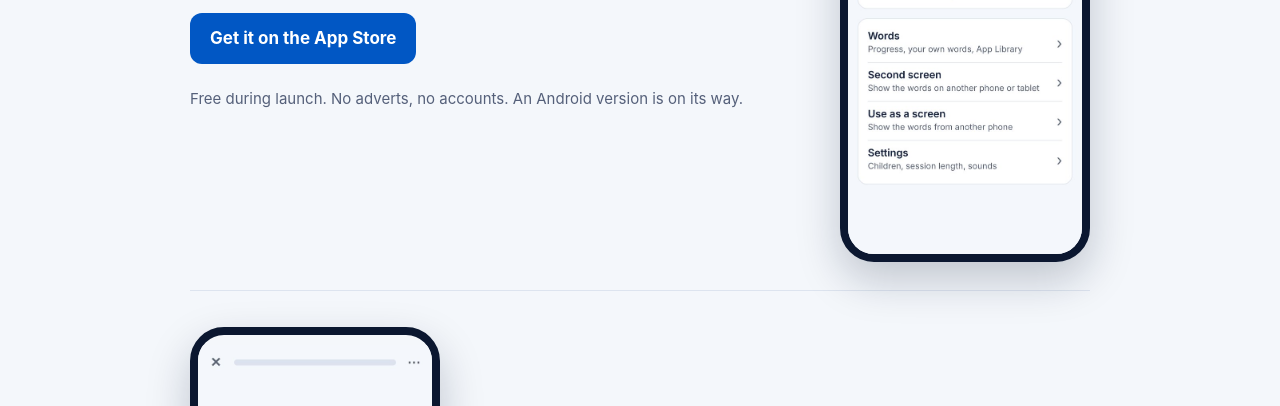
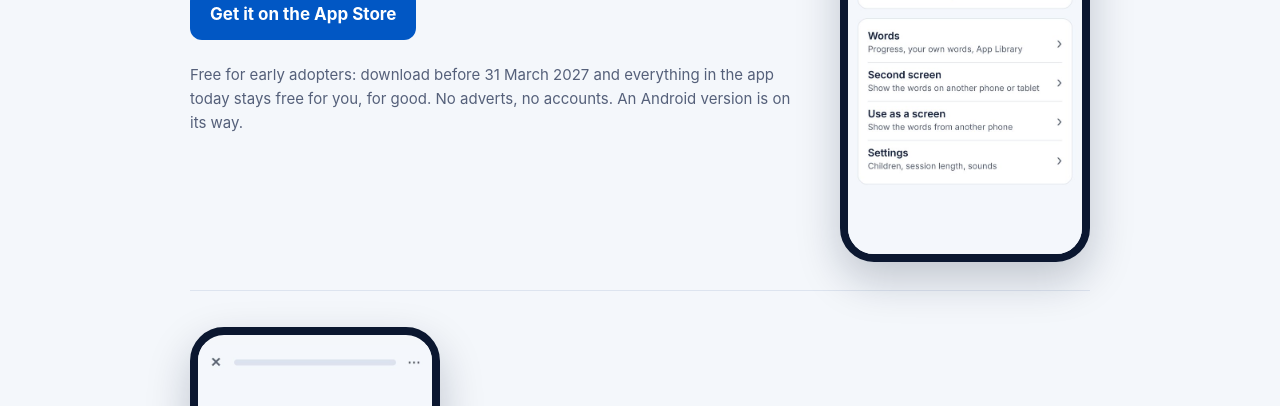
Before and after one commit to moritzschmittat/trickywords-website, a plain HTML site: page index.html in a window 1280 px wide. Shown: the part 394-800 px from the top of the page. Drawn offline with Linux system fonts and the light colour scheme.

Commit message:
Early-adopter offer: free for downloads before 31 March 2027
Co-Authored-By: Claude Fable 5.2 <noreply@anthropic.com>
Claude-Session: https://claude.ai/code/session_01RQsC1eRyBbTHLRWdo9ch3e

```diff
--- a/index.html
+++ b/index.html
@@ -16,7 +16,7 @@
 <h1>Spelling practice, sorted</h1>
 <p class="lead">Tricky Words replaces spelling flashcards with a short daily routine on your phone. Five to ten minutes a day.</p>
 <p><a class="button" href="https://apps.apple.com/app/id6763272480">Get it on the App Store</a></p>
-<p class="muted">Free during launch. No adverts, no accounts. An Android version is on its way.</p>
+<p class="muted">Free for early adopters: download before 31 March 2027 and everything in the app today stays free for you, for good. No adverts, no accounts. An Android version is on its way.</p>
 </div>
 <div class="phone"><img src="/img/home.jpg" alt="The Tricky Words home screen showing today&#39;s practice and progress" width="585" height="1266" loading="lazy"></div>
 </section>
```
